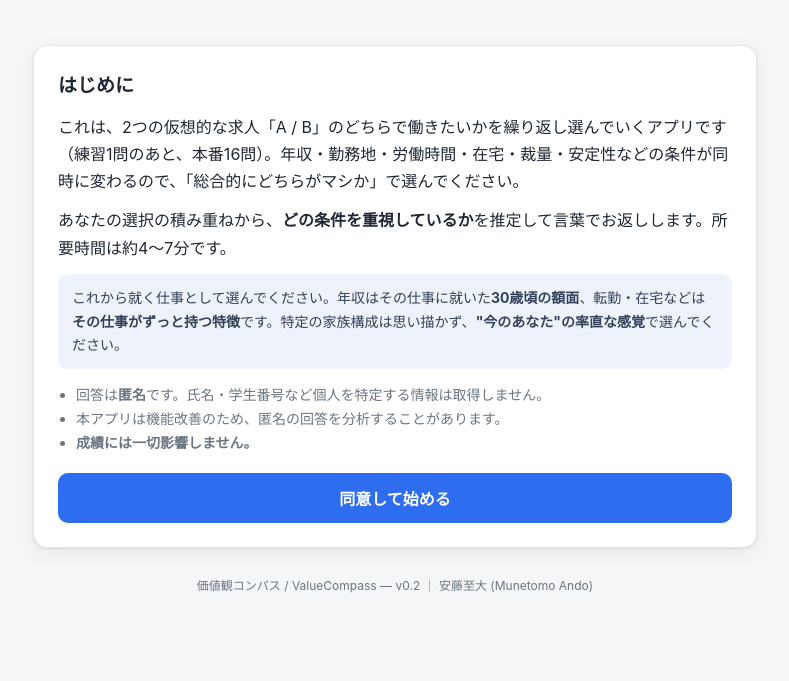
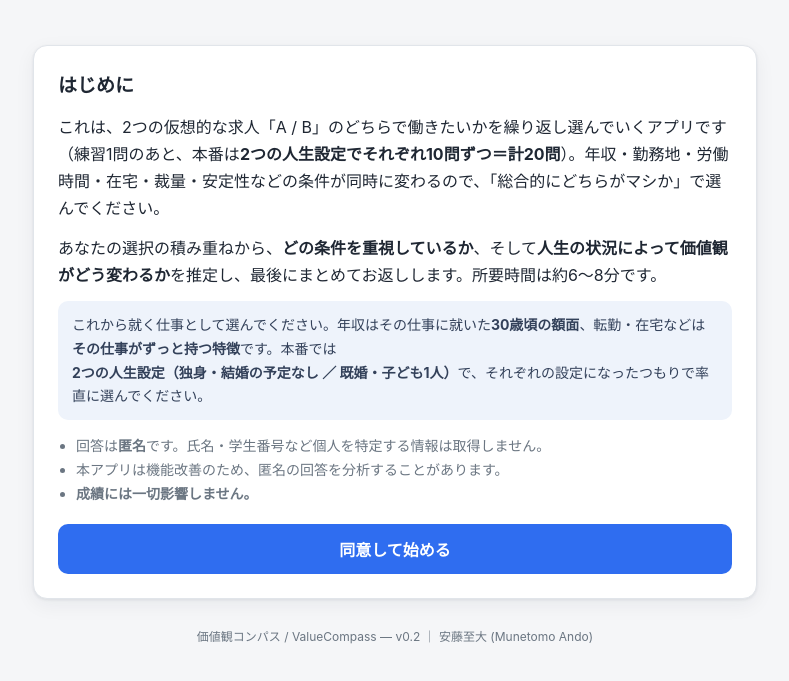
Before and after one commit to munetomoando/value-compass-scenario, a plain HTML site: page value-compass/frontend/index.html in a window 1280 px wide. Shown: the part 121-802 px from the top of the page, without its empty margins (245-1034 px from the left). Drawn offline with Linux system fonts and the light colour scheme.

Commit message:
fix(ui): 導入・案内文をv0.3実態に修正（本番20問・2つの人生設定・所要6〜8分）
旧v0.2の『本番16問』『所要4〜7分』『特定の家族構成は思い描かず』が残存し、
2シナリオ×各10問の実態と矛盾していたため修正。

Co-Authored-By: Claude Opus 4.8 (1M context) <noreply@anthropic.com>

```diff
--- a/value-compass/frontend/index.html
+++ b/value-compass/frontend/index.html
@@ -20,9 +20,9 @@
     <section id="intro" class="screen active">
       <div class="card">
         <h2>はじめに</h2>
-        <p>これは、2つの仮想的な求人「A / B」のどちらで働きたいかを繰り返し選んでいくアプリです（練習1問のあと、本番16問）。年収・勤務地・労働時間・在宅・裁量・安定性などの条件が同時に変わるので、「総合的にどちらがマシか」で選んでください。</p>
-        <p>あなたの選択の積み重ねから、<strong>どの条件を重視しているか</strong>を推定して言葉でお返しします。所要時間は約4〜7分です。</p>
-        <p class="framing">これから就く仕事として選んでください。年収はその仕事に就いた<strong>30歳頃の額面</strong>、転勤・在宅などは<strong>その仕事がずっと持つ特徴</strong>です。特定の家族構成は思い描かず、<strong>"今のあなた"の率直な感覚</strong>で選んでください。</p>
+        <p>これは、2つの仮想的な求人「A / B」のどちらで働きたいかを繰り返し選んでいくアプリです（練習1問のあと、本番は<strong>2つの人生設定でそれぞれ10問ずつ＝計20問</strong>）。年収・勤務地・労働時間・在宅・裁量・安定性などの条件が同時に変わるので、「総合的にどちらがマシか」で選んでください。</p>
+        <p>あなたの選択の積み重ねから、<strong>どの条件を重視しているか</strong>、そして<strong>人生の状況によって価値観がどう変わるか</strong>を推定し、最後にまとめてお返しします。所要時間は約6〜8分です。</p>
+        <p class="framing">これから就く仕事として選んでください。年収はその仕事に就いた<strong>30歳頃の額面</strong>、転勤・在宅などは<strong>その仕事がずっと持つ特徴</strong>です。本番では<strong>2つの人生設定（独身・結婚の予定なし ／ 既婚・子ども1人）</strong>で、それぞれの設定になったつもりで率直に選んでください。</p>
         <ul class="consent">
           <li>回答は<strong>匿名</strong>です。氏名・学生番号など個人を特定する情報は取得しません。</li>
           <li>本アプリは機能改善のため、匿名の回答を分析することがあります。</li>
@@ -72,7 +72,7 @@
         <h2>練習はここまでです</h2>
         <p class="transition-lead">ここからが<strong>本番</strong>です。</p>
         <p>いまの練習と<strong>同じ要領</strong>で、表示される求人 A / B のうち<br>「働きたい」と思うほうを選んでいってください。</p>
-        <p class="muted">全16問（途中に確認用の設問が1問入ります）。深く悩まず、直感で選んでかまいません。</p>
+        <p class="muted">本番は2つの人生設定で各10問＝全20問（途中に確認用の設問が1問入ります）。深く悩まず、直感で選んでかまいません。</p>
         <button id="begin-main-btn" class="primary">本番を始める</button>
       </div>
     </section>
```
